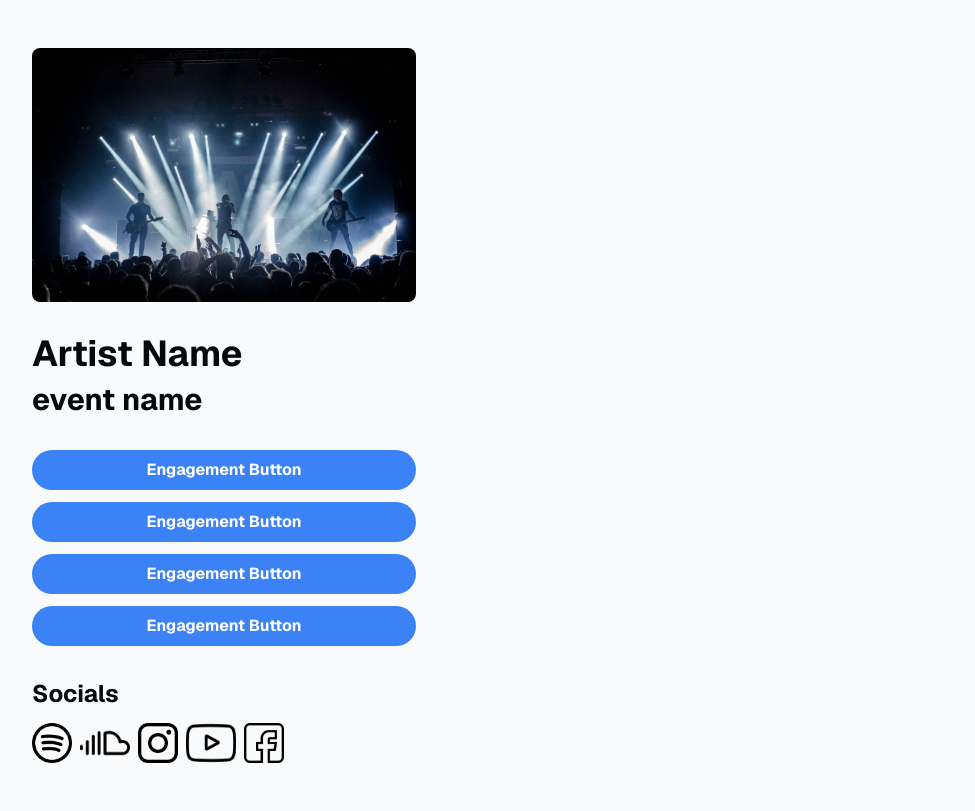
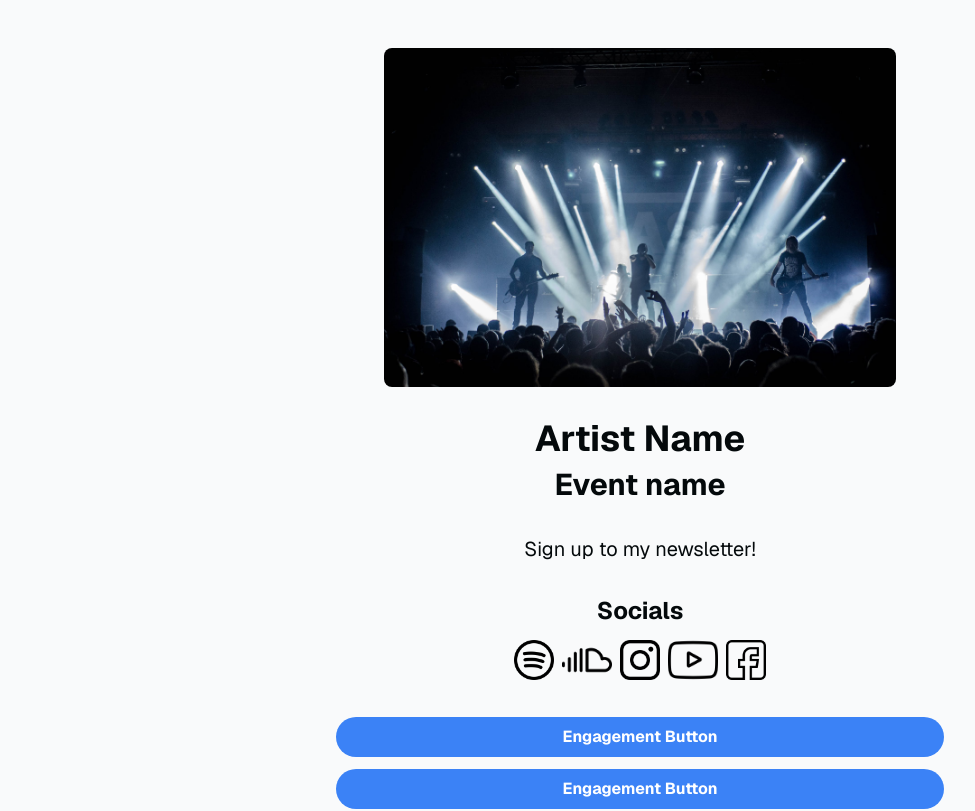
Before and after one commit to iamtommcc/hothack-team-2, a Next.js app: page /attendee in a window 1280 px wide. Shown: the top 811 px of the page, without its empty margins (0-975 px from the left). Built offline with nearby package versions, Linux system fonts and the light colour scheme; no server answers; the database is empty.

Commit message:
responsiveness

```diff
--- a/app/attendee/page.tsx
+++ b/app/attendee/page.tsx
@@ -58,12 +58,12 @@
   return (
 
     <>
-      <div className="flex-1 flex flex-col w-full px-8 sm:max-w-md justify-center p-12 gap-8 blue-50">
+      <div className="flex-1 flex flex-col w-full px-8 justify-center p-12 gap-8 ">
 
       {/* <h1>{data.username}</h1> */}
-      <div>
+      <div className="flex justify-center">
       <Image
-      className="w-full rounded-lg"
+      className="w-full rounded-lg md:max-w-lg"
         src={artistPhoto}
         width={200}
         height={200}
@@ -71,24 +71,22 @@
       />
       </div>
 
-      <div className="flex flex-col gap-2 justify-start">
+
+
+      <div className="flex flex-col gap-2 justify-start md:items-center">
         <h2 className="text-4xl font-bold" >{eventData.artistName}</h2>
-        <h2 className="text-3xl font-bold">event name</h2>
+        <h2 className="text-3xl font-bold">Event name</h2>
       </div>
-      <div className="button-wrapper flex flex-col gap-3 text-center">
-        { userData.buttonLinks.map(button =>
-          <a href="#" className="bg-blue-500 hover:bg-blue-700 text-white font-bold py-2 px-4 rounded-full" target="_blank">{button.text}
-            <button >
-            </button>
-          </a>
-        )}
+
+      <div className="md:items-center">
+        <h2 className="text-xl text-left md:text-center">Sign up to my newsletter!</h2>
       </div>
-      <>
-      <div className="flex flex-col gap-2 justify-start">
+
+      <div className="flex flex-col gap-2 justify-start md:items-center">
         <h2 className="text-2xl font-bold">Socials</h2>
         <div className="flex flex-row flex-wrap gap-2 justify-start items-center">
           <a href="#">
-            <Image src={spotify} style={{width: 40,height:40}}  alt="spotify"  />
+            <Image src={spotify} style={{width: 40,height:40}} alt="spotify"  />
           </a>
           <a href="#">
             <Image src={soundcloud} style={{width: 50,height:50}}  alt="soundcloud"  />
@@ -104,7 +102,14 @@
           </a>
         </div>
       </div>
-      </>
+
+      <div className="button-wrapper flex flex-col gap-3 text-center md:items-center">
+        { userData.buttonLinks.map(button =>
+          <a href="#" className="bg-blue-500 hover:bg-blue-700 text-white font-bold py-2 px-4 rounded-full sm:max-w-full md:w-6/12" target="_blank">{button.text}
+          </a>
+        )}
+      </div>
+
 
       </div>
     </>
```
